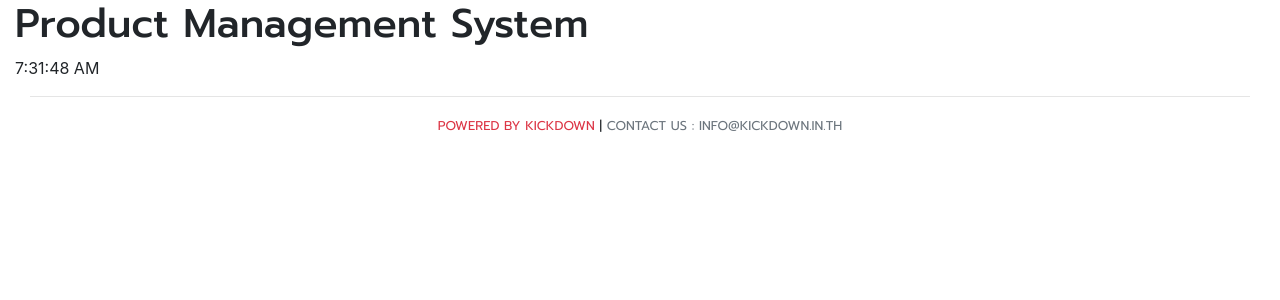
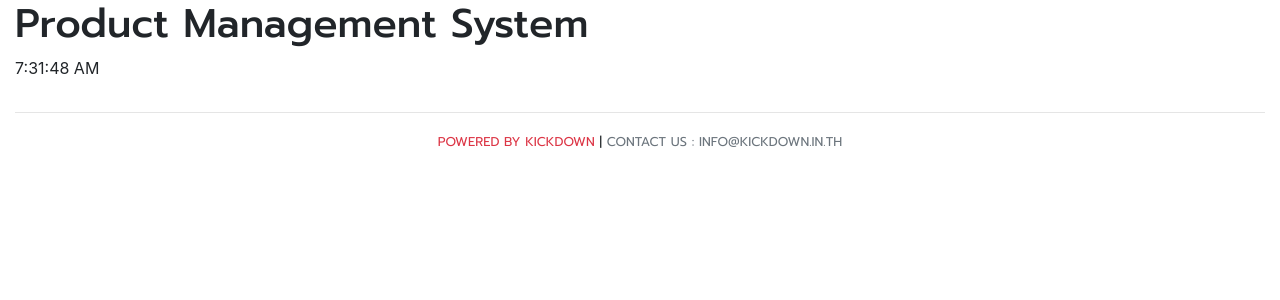
Before and after one commit to poomer123/react-product-management, a React (Create React App) app: page / in a window 1280 px wide. Shown: the top 300 px of the page. Built offline with nearby package versions, Linux system fonts and the light colour scheme.

Commit message:
edit footer

```diff
--- a/src/Footer.js
+++ b/src/Footer.js
@@ -3,14 +3,15 @@ import React from "react"
 const Footer = (props) => {
     const {company, email} = props
     return (
-        <div className="container-fluid">
-        <hr />
-            <div className="text-center title text-uppercase">
-                <small>
-                    <span className="text-danger">Powered By {company}</span> | <span className="text-muted">Contact Us : {email}</span>
-                </small>
+        <div className="row">
+            <div className="col-12">
+                <hr />
+                <div className="text-center title text-uppercase">
+                    <small>
+                        <span className="text-danger">Powered By {company}</span> | <span className="text-muted">Contact Us : {email}</span>
+                    </small>
+                </div>
             </div>
-
         </div>
     )
 }
```
